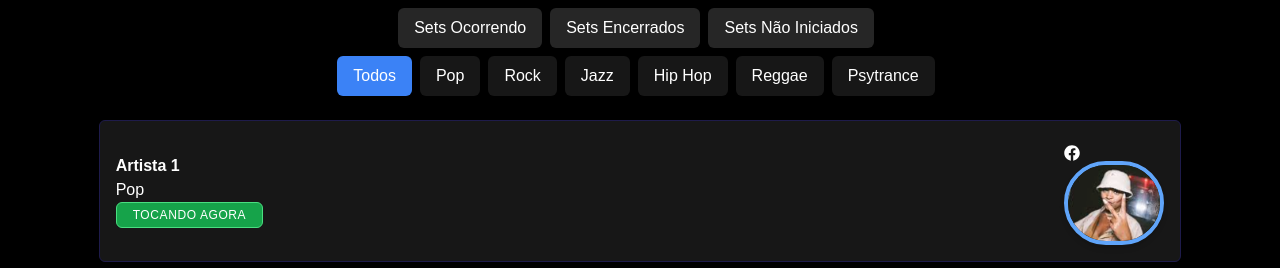
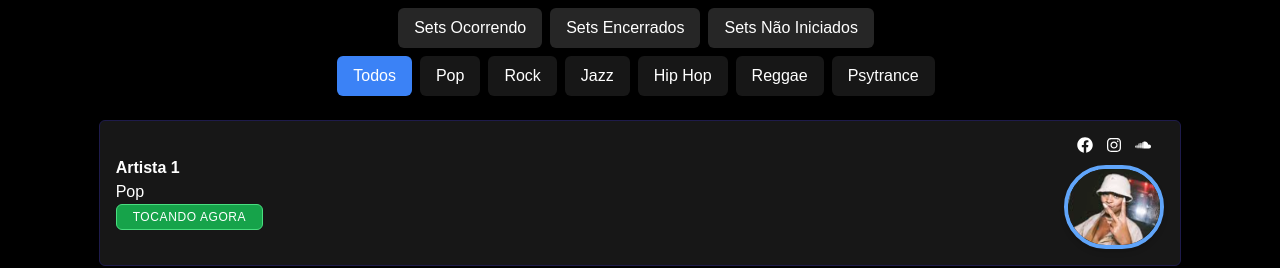
Before and after one commit to nrtsoftware/NEXT-TS---event---saas, a Next.js app: page / in a window 1280 px wide. Shown: the part 980-1248 px from the top of the page. Built offline with nearby package versions, Linux system fonts and the light colour scheme; no server answers.

Commit message:
fix: atts about social medias

```diff
--- a/src/components/ArtistList.tsx
+++ b/src/components/ArtistList.tsx
@@ -5,7 +5,7 @@ import { FaFacebook, FaInstagram, FaSoundcloud } from 'react-icons/fa';
 
 const artists = [
   { name: 'Artista 1', genre: 'Pop', playing: true, ended: false, started: true, socialMedias: {
-    facebook: 'sefoda', instagram: '', soundcloud: ''
+    facebook: 'sefoda', instagram: 'style', soundcloud: 'fuacaquente'
   }, photo: 'artist1.png' },
   { name: 'Artista 2', genre: 'Rock', playing: false, ended: false, started: false,socialMedias: {
     facebook: '', instagram: '', soundcloud: ''
@@ -157,7 +157,7 @@ const ArtistList = () => {
             </div>
 
             <div>
-            <div className="flex space-x-2 mt-2">
+            <div className="flex mx-auto justify-evenly mb-3 w-100">
                 {artist.socialMedias.facebook && (
                   <a href={artist.socialMedias.facebook} target="_blank" rel="noopener noreferrer">
                     <FaFacebook className="text-white-500 hover:text-blue-400" />
```
